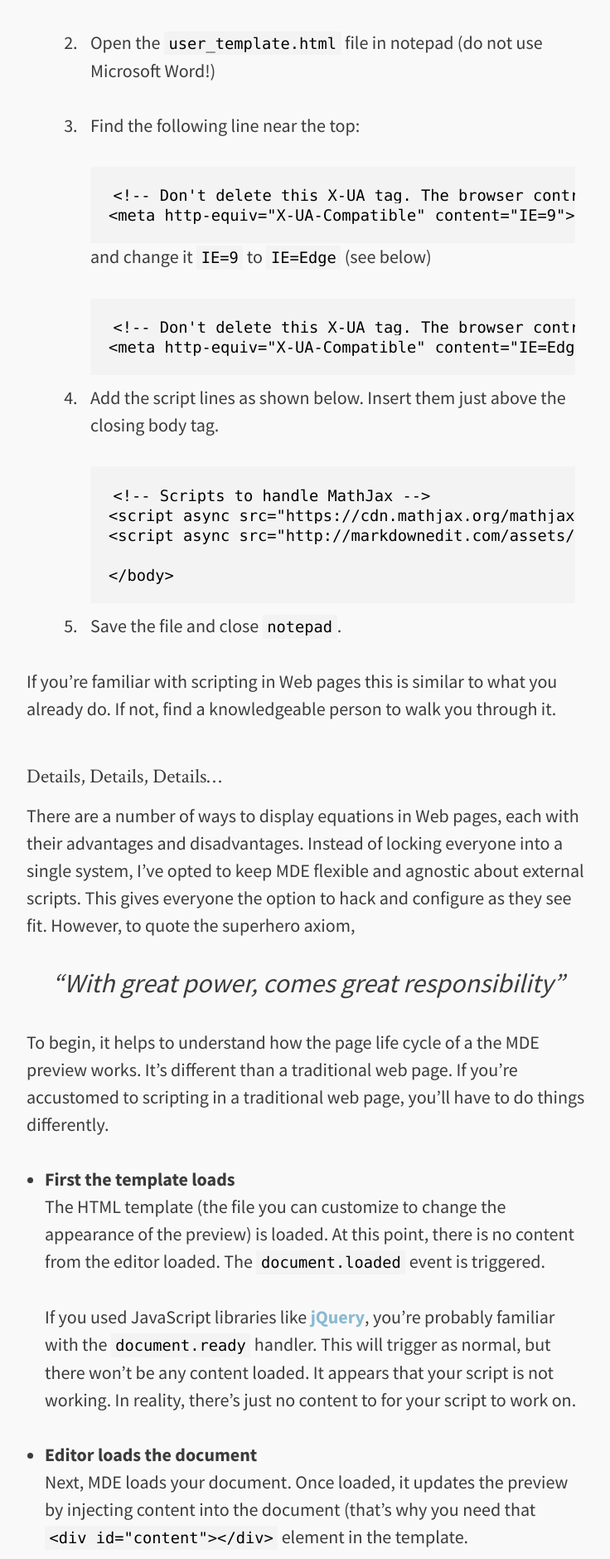
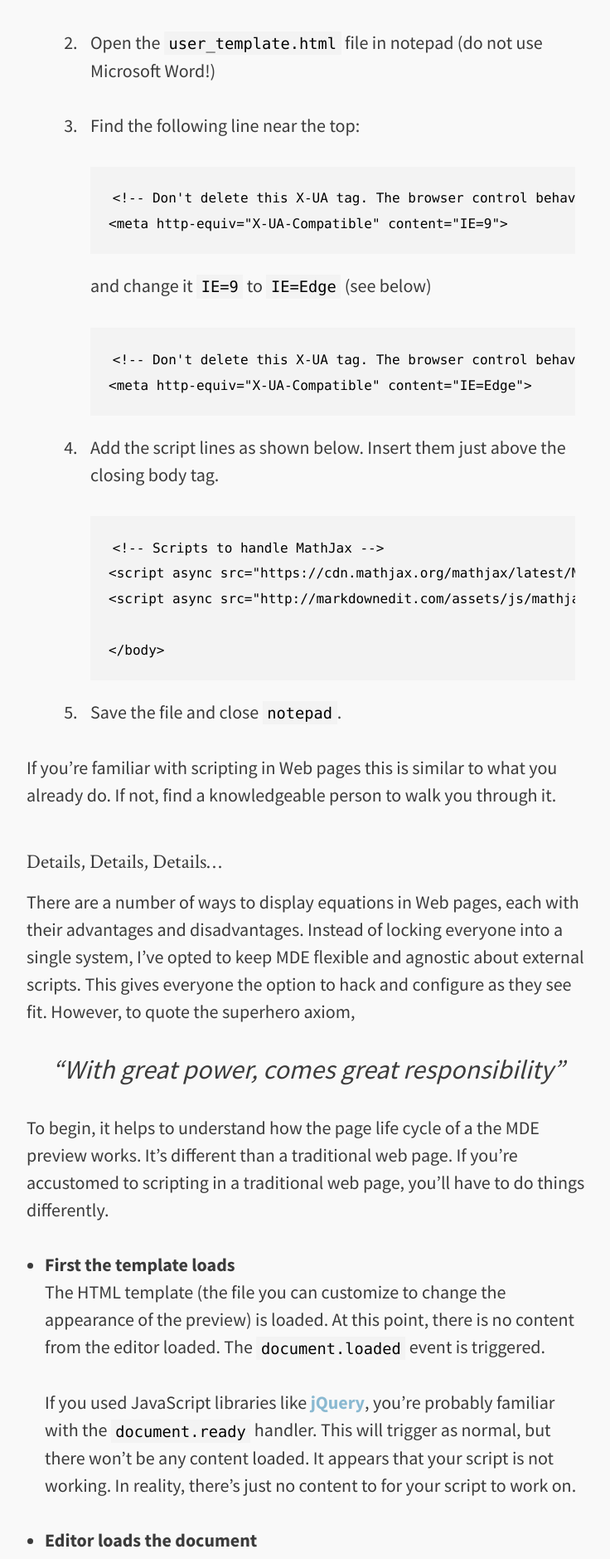
Before and after one commit to mike-ward/Markdown-Edit, a Jekyll site: the page built from _posts/2015-11-30-markdown-edit-math-equations.md, in a window 1280 px wide. Shown: the part 2127-4006 px from the top of the page at 83% size, without its empty margins (268-1004 px from the left). Built offline with Jekyll 4.4.1, drawn with Linux system fonts in a browser that asks for light colours; comment, search, counter and statistics services are not loaded.

Commit message:
code style

```diff
--- a/_sass/_styles.scss
+++ b/_sass/_styles.scss
@@ -77,9 +77,14 @@ pre {
   width: 97%;
   padding: 1em;
   white-space: pre;
-  line-height: 1.1;
+  line-height: 1.4;
   font-family: Consolas, Monaco, 'Andale Mono', 'Liberation Mono', Menlo, monospace;
   overflow-x: auto;
+  margin-bottom: 1em;
+}
+
+pre code {
+  font-size: 16px !important;
 }
 
 hr {
```
